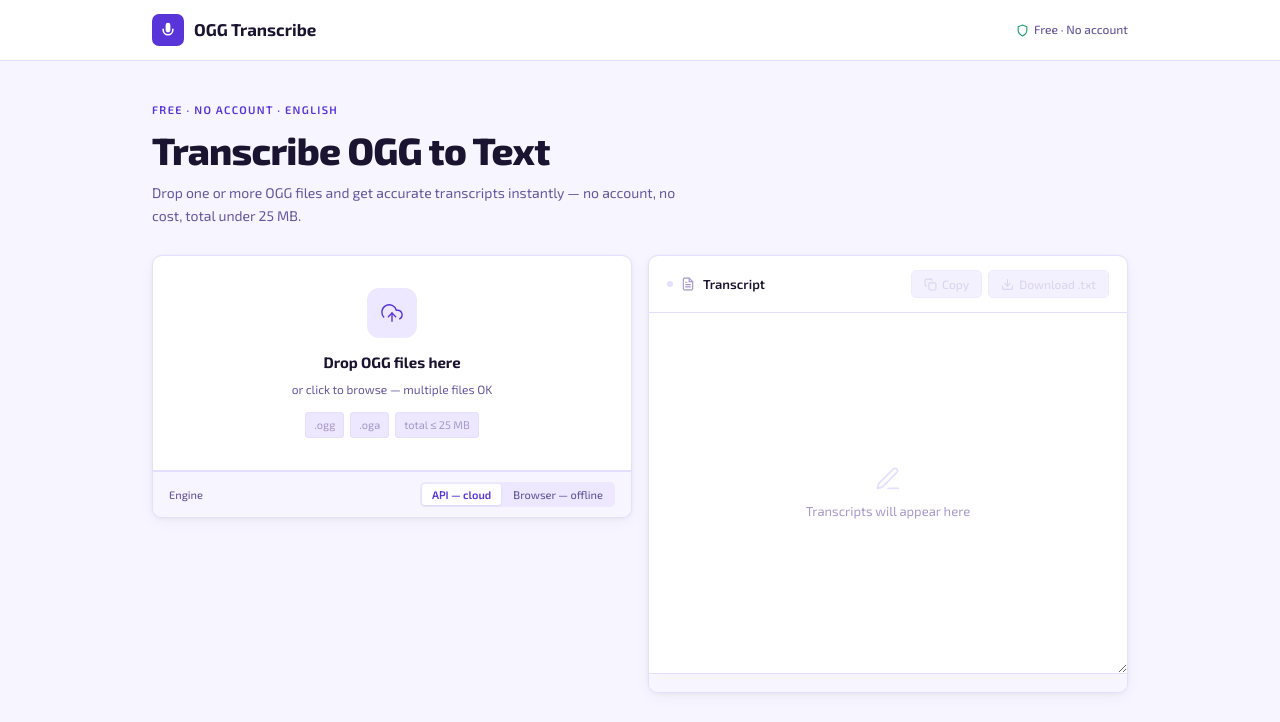
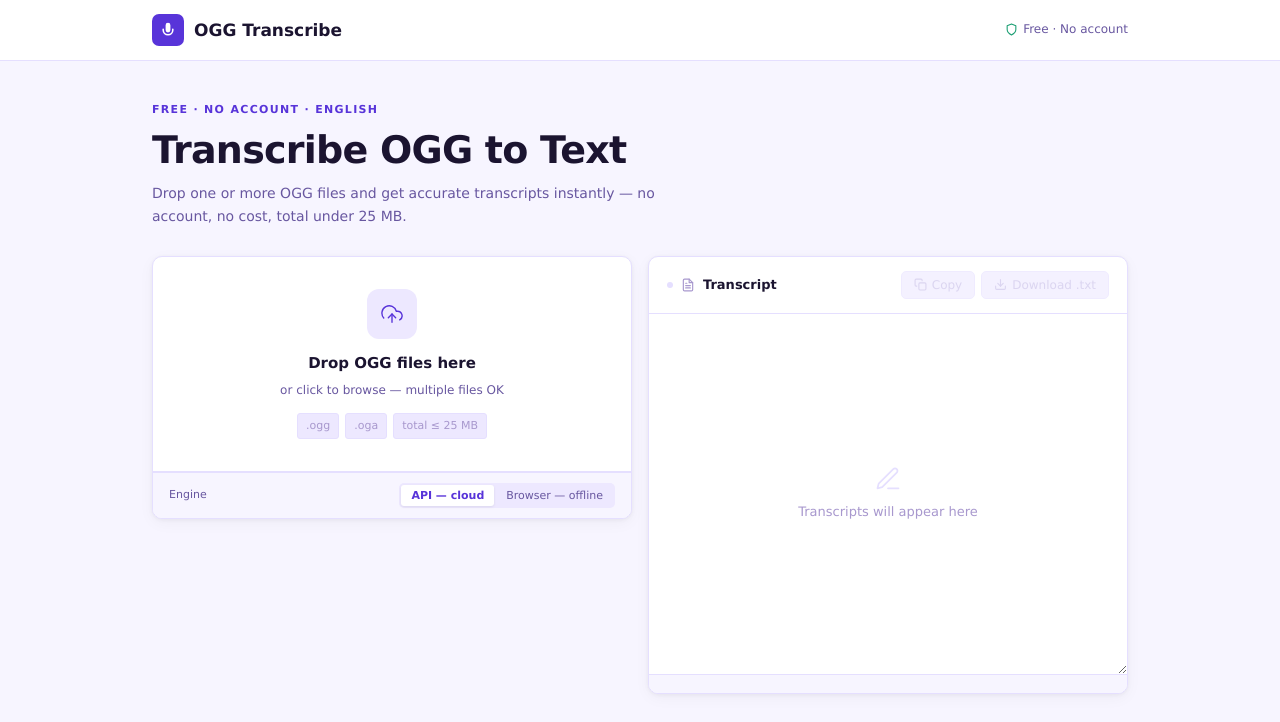
Before and after one commit to vishalchhipaptp-seo/ogg-to-text, a website: page index.html in a window 1280 px wide. Shown: the top 722 px of the page. Drawn offline with Linux system fonts and the light colour scheme.

Commit message:
Font changed to Verdana
Co-Authored-By: Claude Sonnet 4.6 <noreply@anthropic.com>

```diff
--- a/index.html
+++ b/index.html
@@ -5,9 +5,6 @@
   <meta name="viewport" content="width=device-width, initial-scale=1.0" />
   <title>OGG Transcribe — Free AI Transcription</title>
   <meta name="description" content="Convert OGG audio to text instantly. Free, no signup, no account required. English only." />
-  <link rel="preconnect" href="https://fonts.googleapis.com">
-  <link rel="preconnect" href="https://fonts.gstatic.com" crossorigin>
-  <link rel="stylesheet" href="https://fonts.googleapis.com/css2?family=Exo+2:wght@400;500;600;700;800&display=swap">
   <style>
     :root {
       --bg:        #F7F5FF;
@@ -51,12 +48,12 @@
     }
 
     *,*::before,*::after{box-sizing:border-box;margin:0;padding:0;}
-    body{background:var(--bg);color:var(--text);font-family:'Exo 2',system-ui,sans-serif;font-size:15px;line-height:1.6;min-height:100vh;}
+    body{background:var(--bg);color:var(--text);font-family:Verdana,Geneva,sans-serif;font-size:14px;line-height:1.65;min-height:100vh;}
 
     /* ── Header ── */
     header{background:var(--surface);border-bottom:1px solid var(--border);position:sticky;top:0;z-index:40;}
     .header-inner{max-width:min(80vw,1400px);margin:0 auto;padding:14px 24px;display:flex;align-items:center;justify-content:space-between;}
-    .logo{display:flex;align-items:center;gap:10px;font-family:'Exo 2',sans-serif;font-weight:700;font-size:17px;color:var(--text);text-decoration:none;}
+    .logo{display:flex;align-items:center;gap:10px;font-family:Verdana,Geneva,sans-serif;font-weight:700;font-size:17px;color:var(--text);text-decoration:none;}
     .logo-mark{width:32px;height:32px;background:var(--accent);border-radius:7px;display:flex;align-items:center;justify-content:center;flex-shrink:0;}
     .logo-mark svg{width:16px;height:16px;fill:#fff;}
     .badge-private{display:flex;align-items:center;gap:5px;font-size:12px;color:var(--text-2);font-weight:500;}
@@ -66,7 +63,7 @@
     main{max-width:min(80vw,1400px);margin:0 auto;padding:40px 24px 64px;}
     .hero{margin-bottom:28px;}
     .eyebrow{font-size:11px;letter-spacing:.12em;text-transform:uppercase;color:var(--accent);font-weight:600;margin-bottom:10px;}
-    h1{font-family:'Exo 2',sans-serif;font-weight:800;font-size:clamp(26px,4.5vw,38px);line-height:1.12;letter-spacing:-.02em;color:var(--text);text-wrap:balance;margin-bottom:10px;}
+    h1{font-family:Verdana,Geneva,sans-serif;font-weight:800;font-size:clamp(26px,4.5vw,38px);line-height:1.12;letter-spacing:-.02em;color:var(--text);text-wrap:balance;margin-bottom:10px;}
     .sub{color:var(--text-2);font-size:14px;max-width:540px;line-height:1.65;}
     .sub strong{color:var(--text);font-weight:500;}
 
@@ -92,12 +89,12 @@
 
     .drop-label{text-align:center;}
     .drop-zone.compact .drop-label{text-align:left;}
-    .drop-label strong{display:block;font-family:'Exo 2',sans-serif;font-weight:700;font-size:15px;color:var(--text);margin-bottom:2px;}
+    .drop-label strong{display:block;font-family:Verdana,Geneva,sans-serif;font-weight:700;font-size:15px;color:var(--text);margin-bottom:2px;}
     .drop-zone.compact .drop-label strong{font-size:13px;margin-bottom:1px;}
     .drop-label span{font-size:12px;color:var(--text-2);}
 
     .drop-meta{display:flex;gap:6px;flex-wrap:wrap;}
-    .chip{font-size:11px;font-family:'Exo 2',sans-serif;color:var(--text-3);background:var(--accent-dim);padding:3px 8px;border-radius:3px;border:1px solid var(--border);}
+    .chip{font-size:11px;font-family:Verdana,Geneva,sans-serif;color:var(--text-3);background:var(--accent-dim);padding:3px 8px;border-radius:3px;border:1px solid var(--border);}
     .drop-zone.compact .drop-meta{display:none;}
     input[type="file"]{display:none;}
 
@@ -174,13 +171,13 @@
     .transcript-card{background:var(--surface);border:1px solid var(--border);border-radius:10px;overflow:hidden;display:flex;flex-direction:column;box-shadow:0 1px 4px rgba(0,0,0,.05),0 4px 16px rgba(0,0,0,.04);}
 
     .panel-header{display:flex;align-items:center;justify-content:space-between;padding:14px 18px;border-bottom:1px solid var(--border);flex-shrink:0;gap:8px;flex-wrap:wrap;}
-    .panel-title{display:flex;align-items:center;gap:8px;font-size:13px;font-weight:600;color:var(--text);font-family:'Exo 2',sans-serif;}
+    .panel-title{display:flex;align-items:center;gap:8px;font-size:13px;font-weight:600;color:var(--text);font-family:Verdana,Geneva,sans-serif;}
     .panel-title svg{width:14px;height:14px;stroke:var(--text-3);fill:none;stroke-width:2;stroke-linecap:round;stroke-linejoin:round;}
     .status-dot{width:6px;height:6px;border-radius:50%;background:var(--border);transition:background 0.3s;flex-shrink:0;}
     .status-dot.active{background:var(--success);}
 
     .panel-actions{display:flex;gap:6px;}
-    .btn{display:inline-flex;align-items:center;gap:5px;font-size:12px;font-family:'Exo 2',sans-serif;font-weight:500;padding:6px 12px;border-radius:5px;border:1px solid transparent;cursor:pointer;transition:background 0.15s,opacity 0.15s;white-space:nowrap;}
+    .btn{display:inline-flex;align-items:center;gap:5px;font-size:12px;font-family:Verdana,Geneva,sans-serif;font-weight:500;padding:6px 12px;border-radius:5px;border:1px solid transparent;cursor:pointer;transition:background 0.15s,opacity 0.15s;white-space:nowrap;}
     .btn:active{opacity:.8;}
     .btn:focus-visible{outline:2px solid var(--accent);outline-offset:2px;}
     .btn svg{width:13px;height:13px;stroke:currentColor;fill:none;stroke-width:2;stroke-linecap:round;stroke-linejoin:round;flex-shrink:0;}
@@ -195,7 +192,7 @@
     .tx-placeholder svg{width:28px;height:28px;stroke:var(--border);fill:none;stroke-width:1.5;stroke-linecap:round;stroke-linejoin:round;}
     .tx-placeholder.hidden{opacity:0;}
 
-    textarea#txOut{width:100%;height:360px;background:transparent;border:none;color:var(--text);font-family:'Exo 2',sans-serif;font-size:14px;line-height:1.75;padding:18px;resize:vertical;outline:none;display:block;}
+    textarea#txOut{width:100%;height:360px;background:transparent;border:none;color:var(--text);font-family:Verdana,Geneva,sans-serif;font-size:14px;line-height:1.75;padding:18px;resize:vertical;outline:none;display:block;}
     textarea#txOut:focus{background:var(--mono-bg);}
 
     .meta-bar{display:flex;align-items:center;justify-content:space-between;padding:9px 18px;border-top:1px solid var(--border);background:var(--bg);flex-shrink:0;}
@@ -222,7 +219,7 @@
 
     /* ── FAQ ── */
     .faq{margin-top:32px;}
-    .faq h2{font-family:'Exo 2',sans-serif;font-weight:700;font-size:17px;color:var(--text);margin-bottom:14px;}
+    .faq h2{font-family:Verdana,Geneva,sans-serif;font-weight:700;font-size:17px;color:var(--text);margin-bottom:14px;}
     details{border-bottom:1px solid var(--border);}
     summary{display:flex;justify-content:space-between;align-items:center;padding:13px 0;cursor:pointer;font-size:14px;font-weight:500;color:var(--text);list-style:none;outline:none;gap:12px;}
     summary::-webkit-details-marker{display:none;}
@@ -234,7 +231,7 @@
     .mode-bar{display:flex;align-items:center;justify-content:space-between;padding:10px 16px;border-top:1px solid var(--border);background:var(--bg);}
     .mode-label{font-size:11px;color:var(--text-2);font-weight:500;}
     .mode-toggle{display:flex;background:var(--accent-dim);border-radius:5px;padding:2px;gap:2px;}
-    .mode-btn{font-size:11px;font-family:'Exo 2',sans-serif;font-weight:500;padding:4px 10px;border-radius:3px;border:none;cursor:pointer;color:var(--text-2);background:transparent;transition:all .15s;}
+    .mode-btn{font-size:11px;font-family:Verdana,Geneva,sans-serif;font-weight:500;padding:4px 10px;border-radius:3px;border:none;cursor:pointer;color:var(--text-2);background:transparent;transition:all .15s;}
     .mode-btn.active{background:var(--surface);color:var(--accent);font-weight:600;box-shadow:0 1px 3px rgba(0,0,0,.08);}
 
     footer{text-align:center;padding:16px 24px 28px;font-size:12px;color:var(--text-3);}
```
